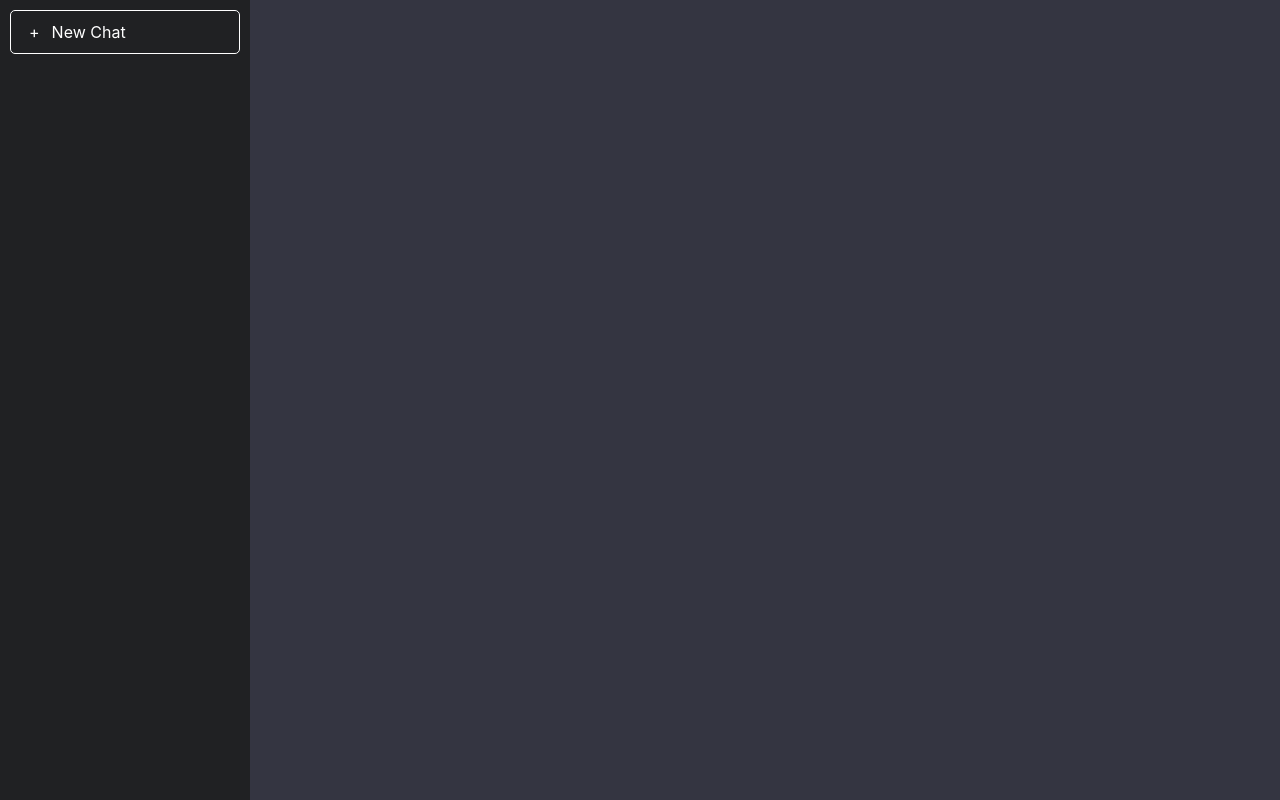
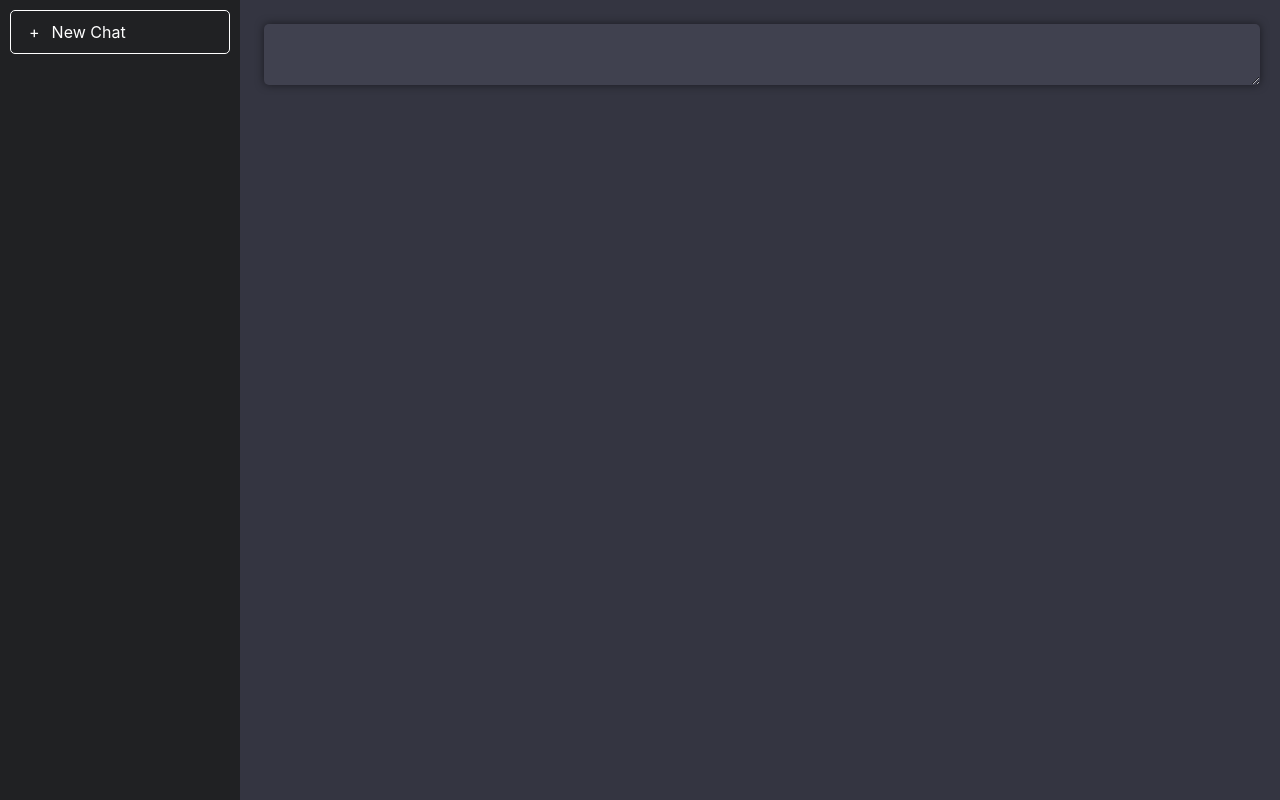
Before and after one commit to DanielLai20/chatgpt-clone, a React (Create React App) app: page / in a window 1280 px wide. Built offline with nearby package versions, Linux system fonts and the light colour scheme.

Commit message:
add text-box + styling

```diff
--- a/src/App.css
+++ b/src/App.css
@@ -8,7 +8,7 @@
 }
 
 .sidebar {
-  width: 250px;
+  width: 240px;
   padding: 10px;
   background-color:#202123;
 }
@@ -18,7 +18,7 @@
   border: 1px solid white;
   border-radius: 5px;
   text-align: left;
-  transition: ease 0.2s;
+  transition: ease 0.2s all;
 }
 
 .new-chat-button:hover {
@@ -33,6 +33,22 @@
 .chatbar {
   flex: 1;
   background-color: #343541;
+}
+
+.chat-input {
+  padding: 12px;
+}
+
+.chat-input-text {
+  background-color: #40414f;
+  color: white;
+  padding: 12px;
+  width: 98%;
+  border-radius: 5px;
+  border: none;
+  margin: 12px;
+  outline: none;
+  box-shadow: 0 0 8px 0 rgba(0, 0, 0, 0.5);
 }
 
 .App-logo {
--- a/src/App.js
+++ b/src/App.js
@@ -12,7 +12,10 @@ function App() {
         </div>
       </aside>
       <section className= "chatbar">
-
+        <div className= "chat-input">
+          <textarea className= "chat-input-text">
+          </textarea>
+        </div>
       </section>
     </div>
   );
```
